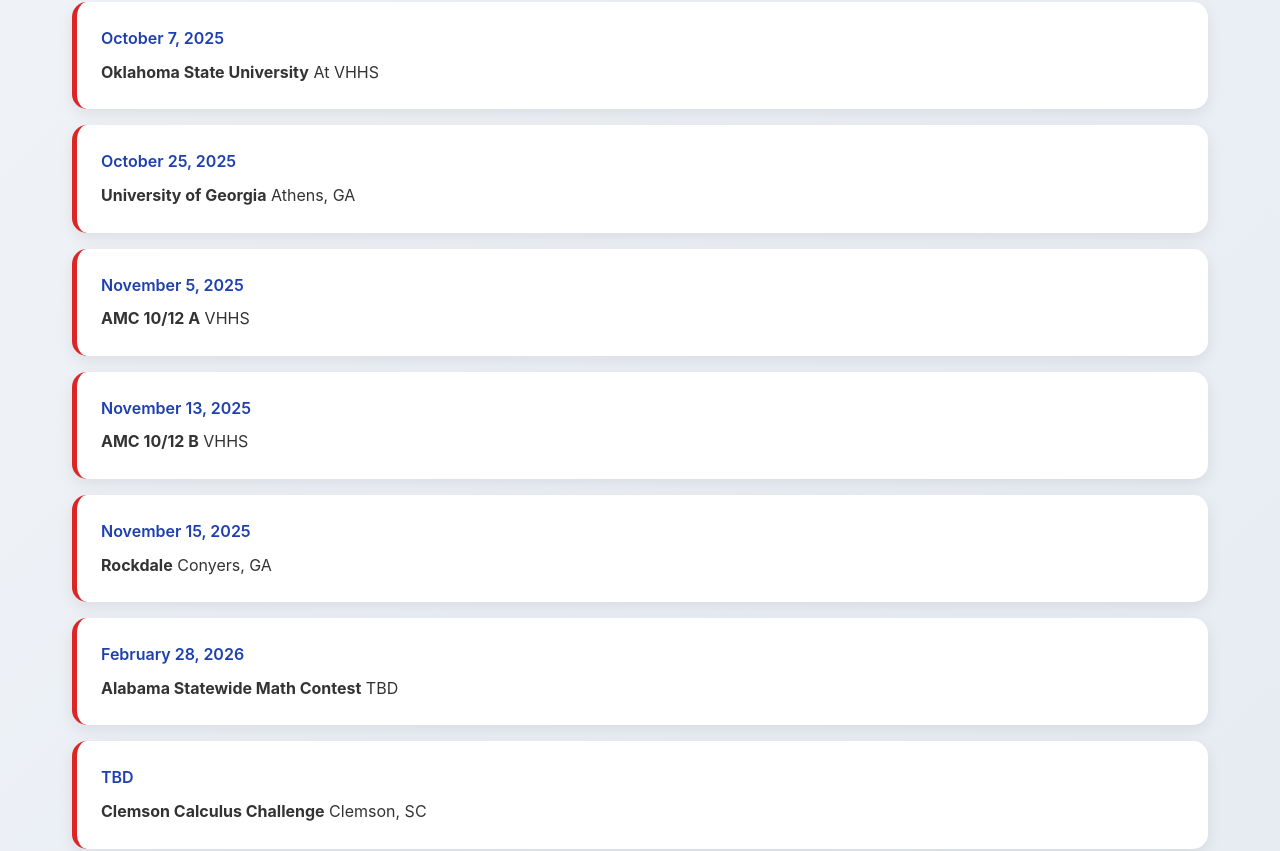
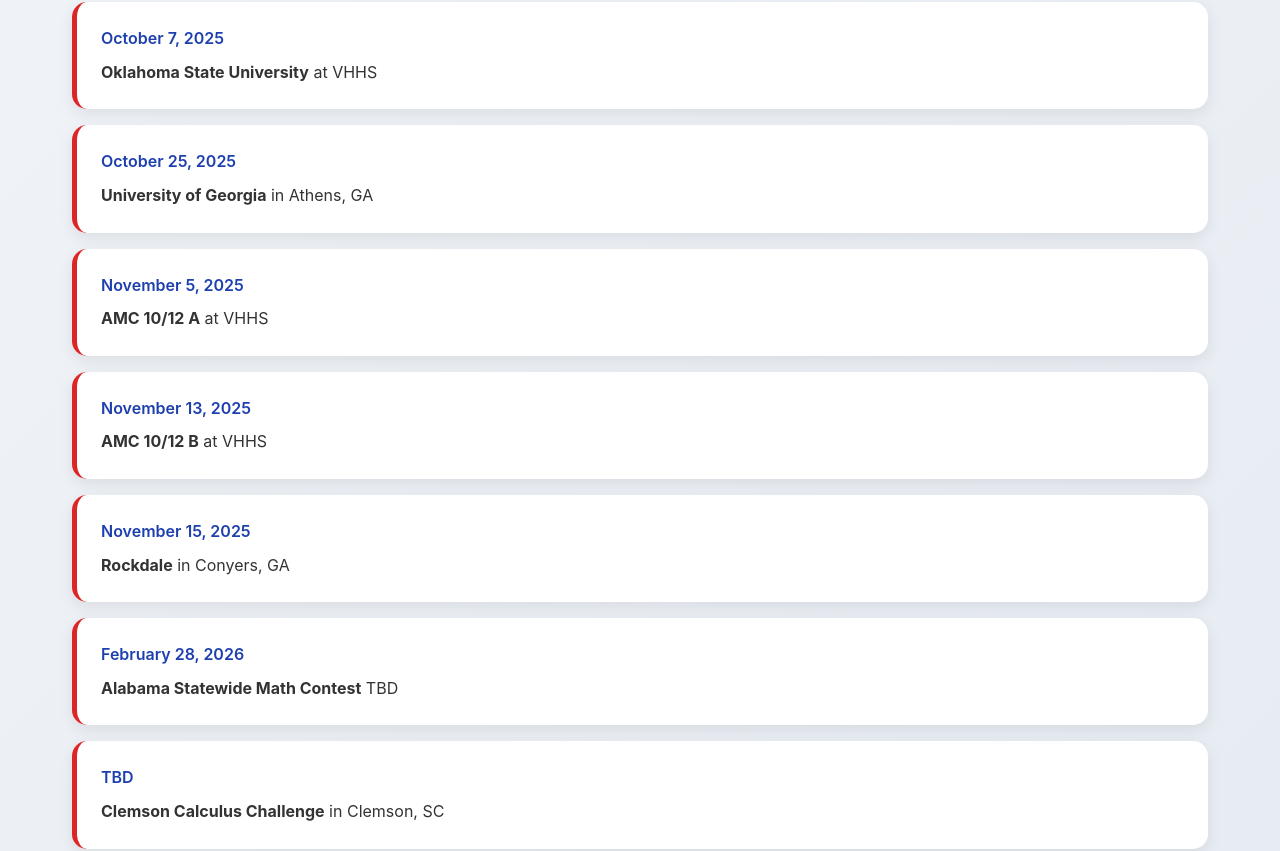
Before and after one commit to Significant36/vestavia_math_team, a Next.js app: page / in a window 1280 px wide. Shown: the part 2213-3064 px from the top of the page. Built offline with nearby package versions, Linux system fonts and the light colour scheme.

Commit message:
Update Schedule.js
added "at/in" prep for loc

```diff
--- a/components/Schedule.js
+++ b/components/Schedule.js
@@ -4,23 +4,23 @@
         <h2>Our Tournament Schedule</h2>
         <div className="schedule-item">
           <div className="schedule-date">October 7, 2025</div>
-          <p><strong>Oklahoma State University</strong> At VHHS</p>
+          <p><strong>Oklahoma State University</strong> at VHHS</p>
         </div>
         <div className="schedule-item">
           <div className="schedule-date">October 25, 2025</div>
-          <p><strong>University of Georgia</strong> Athens, GA</p>
+          <p><strong>University of Georgia</strong> in Athens, GA</p>
         </div>
         <div className="schedule-item">
           <div className="schedule-date">November 5, 2025</div>
-          <p><strong>AMC 10/12 A</strong> VHHS</p>
+          <p><strong>AMC 10/12 A</strong> at VHHS</p>
         </div>
         <div className="schedule-item">
           <div className="schedule-date">November 13, 2025</div>
-          <p><strong>AMC 10/12 B</strong> VHHS</p>
+          <p><strong>AMC 10/12 B</strong> at VHHS</p>
         </div>
         <div className="schedule-item">
           <div className="schedule-date">November 15, 2025</div>
-          <p><strong>Rockdale</strong> Conyers, GA</p>
+          <p><strong>Rockdale</strong> in Conyers, GA</p>
         </div>
         <div className="schedule-item">
           <div className="schedule-date">February 28, 2026</div>
@@ -28,11 +28,11 @@
         </div>
         <div className="schedule-item">
           <div className="schedule-date">TBD</div>
-          <p><strong>Clemson Calculus Challenge</strong> Clemson, SC</p>
+          <p><strong>Clemson Calculus Challenge</strong> in Clemson, SC</p>
         </div>
         <div className="schedule-item">
           <div className="schedule-date">June 28 - July 3, 2026</div>
-          <p><strong>Mu Alpha Theta National Convention</strong> Frisco, TX</p>
+          <p><strong>Mu Alpha Theta National Convention</strong> in Frisco, TX</p>
         </div>
       </section>
     )
```
